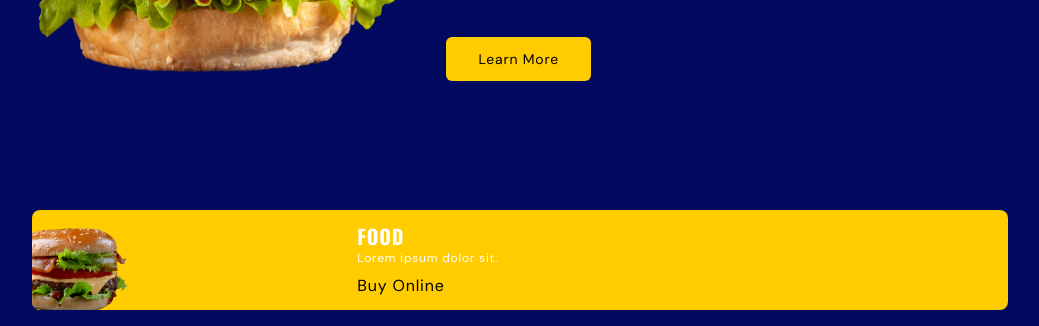
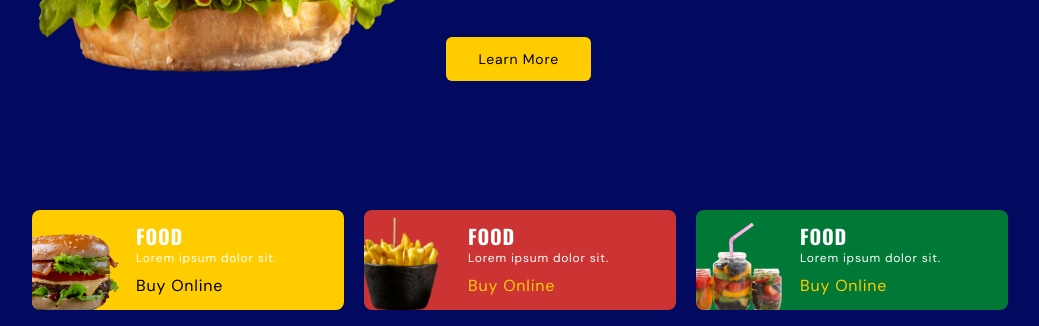
Before and after one commit to ARSH7863/Food_Website, a website: page src/index.html in a window 1280 px wide. Shown: the part 482-808 px from the top of the page, without its empty margins (120-1159 px from the left). Drawn offline with nearby package versions, Linux system fonts and the light colour scheme.

Commit message:
Category Section Completed

```diff
--- a/src/index.html
+++ b/src/index.html
@@ -134,9 +134,11 @@
       </section>
       <!--~~~~~~~~~~~~~~~ Category ~~~~~~~~~~~~~~~-->
       <section id="category">
-        <div class="container flex flex-col gap-5">
+        <div class="container flex flex-col gap-5 md:flex-row">
           <!-- card 1 -->
-          <div class="bg-secondaryColor flex py-3 rounded-lg overflow-hidden">
+          <div
+            class="bg-secondaryColor flex py-3 rounded-lg overflow-hidden md:flex-1"
+          >
             <div class="basis-1/3 relative">
               <img
                 src="img/burger-1.png"
@@ -150,6 +152,49 @@
                 <p class="text-xs">Lorem ipsum dolor sit.</p>
               </div>
               <a href="#" class="text-blackColor cursor-pointer">Buy Online</a>
+            </div>
+          </div>
+
+          <!-- card 2 -->
+          <div
+            class="bg-redColor flex py-3 rounded-lg overflow-hidden md:flex-1"
+          >
+            <div class="basis-1/3 relative">
+              <img
+                src="img/snack-1.png"
+                alt="Category image"
+                class="absolute w-28 -bottom-4 -left-4"
+              />
+            </div>
+            <div>
+              <div class="mb-2">
+                <h4 class="card__title">Food</h4>
+                <p class="text-xs">Lorem ipsum dolor sit.</p>
+              </div>
+              <a href="#" class="text-secondaryColor cursor-pointer"
+                >Buy Online</a
+              >
+            </div>
+          </div>
+          <!-- card 3 -->
+          <div
+            class="bg-greenColor flex py-3 rounded-lg overflow-hidden md:flex-1"
+          >
+            <div class="basis-1/3 relative">
+              <img
+                src="img/beverage-2.png"
+                alt="Category image"
+                class="absolute w-28 -bottom-4 -left-4"
+              />
+            </div>
+            <div>
+              <div class="mb-2">
+                <h4 class="card__title">Food</h4>
+                <p class="text-xs">Lorem ipsum dolor sit.</p>
+              </div>
+              <a href="#" class="text-secondaryColor cursor-pointer"
+                >Buy Online</a
+              >
             </div>
           </div>
         </div>
```
Also changed, not shown: dist/output.css.
